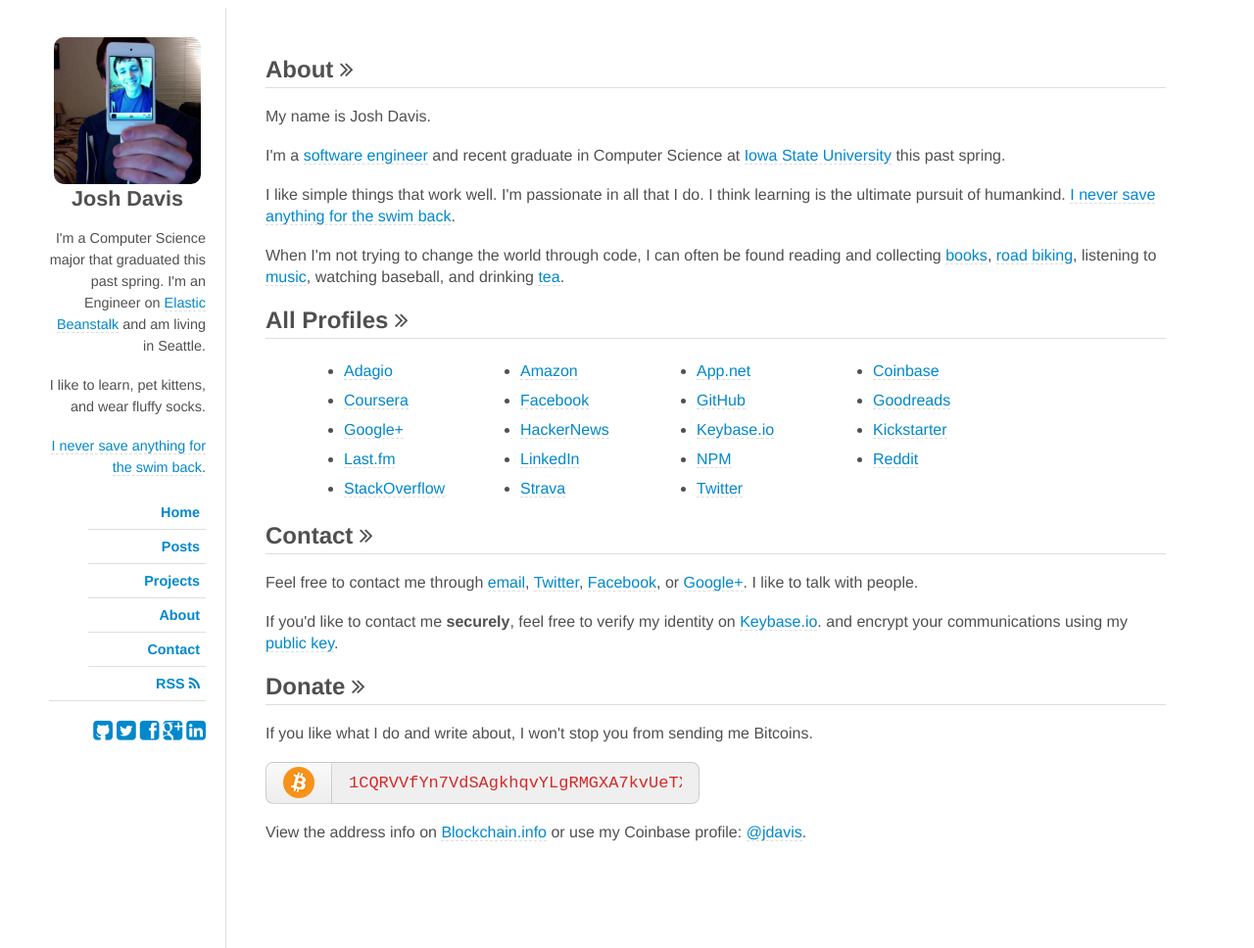
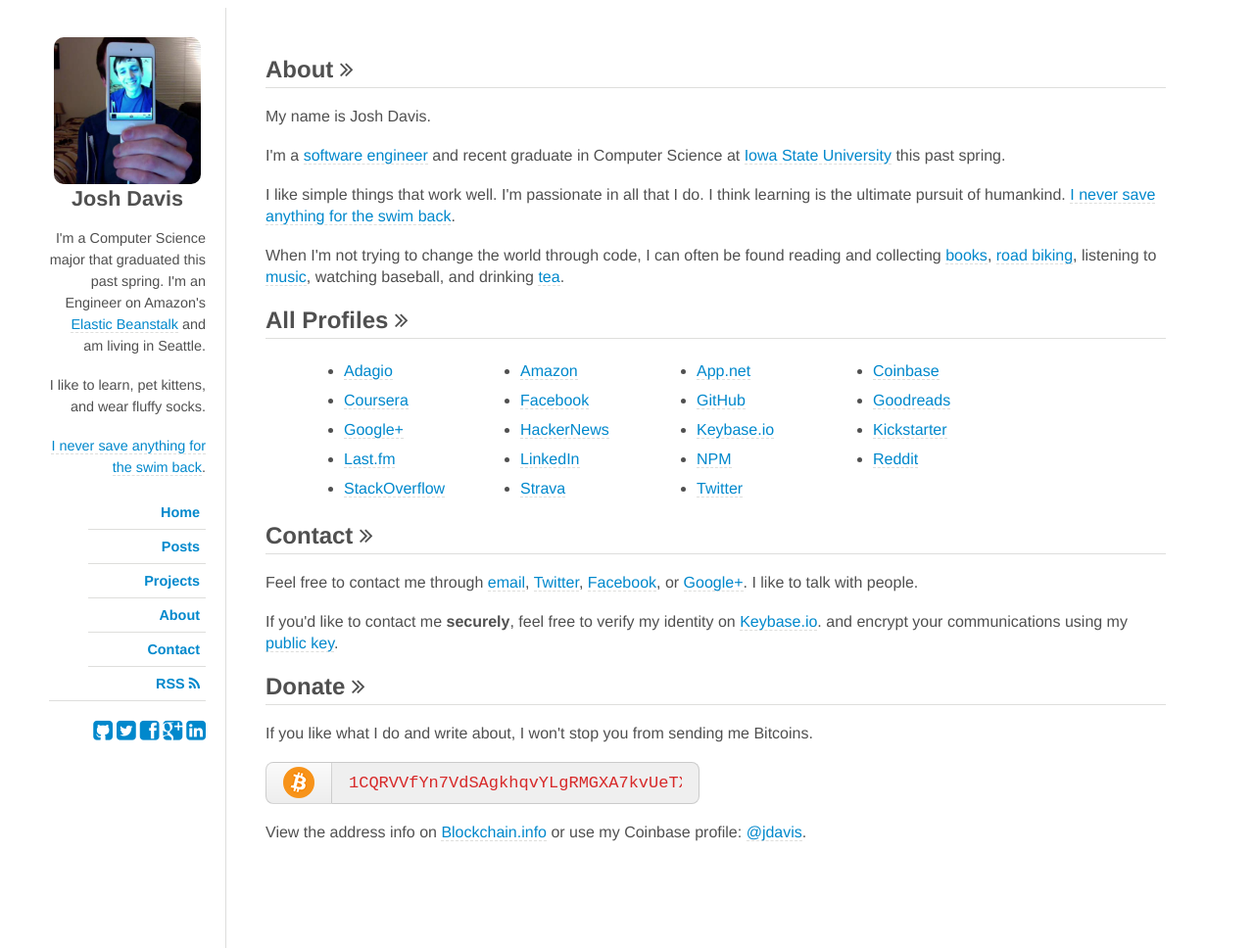
Before and after one commit to jdavis/jdavis.github.com, a Jekyll site: the page built from about.html, in a window 1280 px wide. Shown: the whole page at 98% size. Built offline with Jekyll 4.4.1, drawn with Linux system fonts in a browser that asks for light colours; nearby versions of some CDN libraries; some web fonts are replaced.

Commit message:
Move around images, update some resources, & more

```diff
--- a/_layouts/default.html
+++ b/_layouts/default.html
@@ -38,8 +38,8 @@
             </button>
             <div class="side">
                 <div class="logo">
-                    <img src="/img/rocket.png" class="rocket" alt="My cat, Rocket"/>
-                    <img src="/img/me.png" class="josh" alt="Josh Davis"/>
+                    <img src="/img/misc/rocket.png" class="rocket" alt="My cat, Rocket"/>
+                    <img src="/img/misc/me.png" class="josh" alt="Josh Davis"/>
                 </div>
 
                 <h2>Josh Davis</h2>
@@ -47,7 +47,7 @@
                 <div class="paragraphs">
                     <p>
                         I'm a Computer Science major that graduated this past
-                        spring. I'm an Engineer on
+                        spring. I'm an Engineer on Amazon's
                         <a href="https://aws.amazon.com/elasticbeanstalk/">Elastic Beanstalk</a>
                         and am living in Seattle.
                     </p>
--- a/about.html
+++ b/about.html
@@ -68,7 +68,7 @@
 
     <div class="donate">
         <div class="icon">
-            <img src="/img/bitcoin.png" alt=""/>
+            <img src="/img/misc/bitcoin.png" alt=""/>
         </div>
         <input class="donate" type="text" value="1CQRVVfYn7VdSAgkhqvYLgRMGXA7kvUeTX" readonly="readonly">
     </div>
```
Also changed, not shown: _posts/2013-06-16-the-rise-of-the-gang-of-four-with-rust.md (+1 -1 lines), _posts/2013-08-11-my-favorite-elon-musk-quote.md (+1 -1 lines), img/404.jpg (deleted), img/gof/mind-blown.gif (renamed from img/mind-blown.gif), img/misc/bitcoin.png (renamed from img/bitcoin.png), img/misc/me.png (renamed from img/me.png), img/misc/rocket.png (renamed from img/rocket.png).
